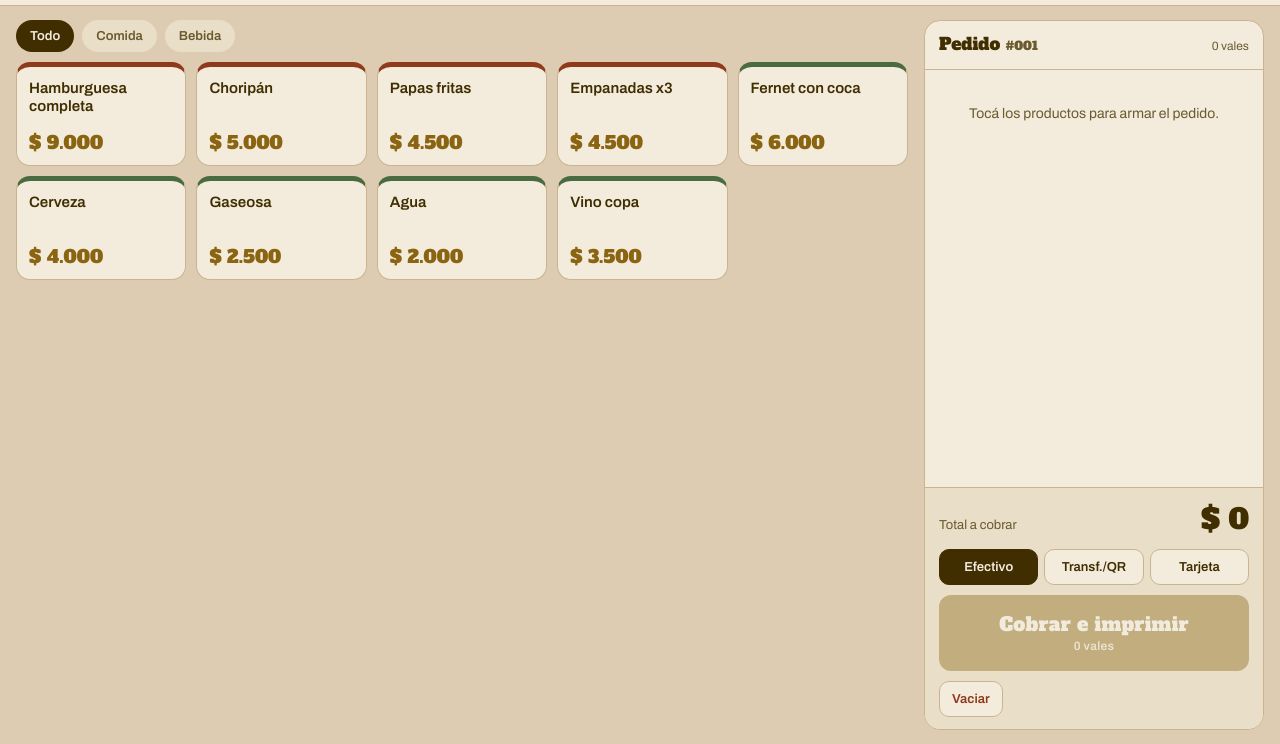
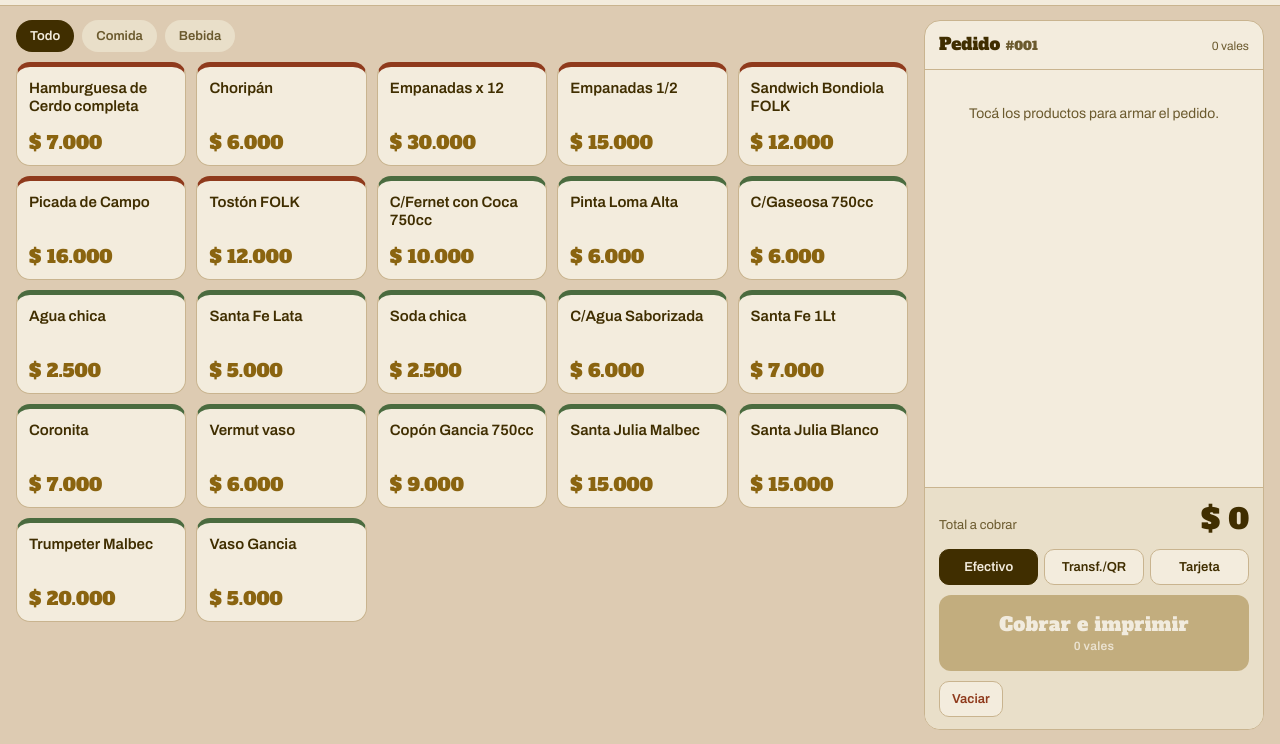
Before and after one commit to prdiegoneyra-gif/grupomagna-bocetos, a plain HTML site: page folk-vales/index.html in a window 1280 px wide. Shown: the part 56-800 px from the top of the page. Drawn offline with Linux system fonts and the light colour scheme.

Commit message:
Vales FOLK: carta real precargada (22 productos)
Co-Authored-By: Claude Fable 5.1 <noreply@anthropic.com>
Claude-Session: https://claude.ai/code/session_017bgLjPgr8cBYTcSpetRh6d

```diff
--- a/folk-vales/index.html
+++ b/folk-vales/index.html
@@ -287,7 +287,7 @@ pre.ticket{font:13px/1.35 ui-monospace,Menlo,Consolas,monospace;background:var(-
 (function(){
 'use strict';
 const $=s=>document.querySelector(s), $$=s=>[...document.querySelectorAll(s)];
-const KEY='folk_vales_v1';
+const KEY='folk_vales_v2';
 const hoy=()=>{const d=new Date();return d.getFullYear()+'-'+String(d.getMonth()+1).padStart(2,'0')+'-'+String(d.getDate()).padStart(2,'0')};
 const fmt=n=>'$ '+Math.round(n).toLocaleString('es-AR');
 const fmtDia=iso=>{const [y,m,d]=iso.split('-');return d+'/'+m+'/'+y};
@@ -296,15 +296,28 @@ const hora=ts=>new Date(ts).toLocaleTimeString('es-AR',{hour:'2-digit',minute:'2
 /* ---------- Estado ---------- */
 let S={
   productos:[
-    {id:'p1',nombre:'Hamburguesa completa',precio:9000,cat:'comida',activo:true},
-    {id:'p2',nombre:'Choripán',precio:5000,cat:'comida',activo:true},
-    {id:'p3',nombre:'Papas fritas',precio:4500,cat:'comida',activo:true},
-    {id:'p4',nombre:'Empanadas x3',precio:4500,cat:'comida',activo:true},
-    {id:'p5',nombre:'Fernet con coca',precio:6000,cat:'bebida',activo:true},
-    {id:'p6',nombre:'Cerveza',precio:4000,cat:'bebida',activo:true},
-    {id:'p7',nombre:'Gaseosa',precio:2500,cat:'bebida',activo:true},
-    {id:'p8',nombre:'Agua',precio:2000,cat:'bebida',activo:true},
-    {id:'p9',nombre:'Vino copa',precio:3500,cat:'bebida',activo:true}
+    {id:'c1',nombre:"Hamburguesa de Cerdo completa",precio:7000,cat:'comida',activo:true},
+    {id:'c2',nombre:"Choripán",precio:6000,cat:'comida',activo:true},
+    {id:'c3',nombre:"Empanadas x 12",precio:30000,cat:'comida',activo:true},
+    {id:'c4',nombre:"Empanadas 1/2",precio:15000,cat:'comida',activo:true},
+    {id:'c5',nombre:"Sandwich Bondiola FOLK",precio:12000,cat:'comida',activo:true},
+    {id:'c6',nombre:"Picada de Campo",precio:16000,cat:'comida',activo:true},
+    {id:'c7',nombre:"Tostón FOLK",precio:12000,cat:'comida',activo:true},
+    {id:'b1',nombre:"C/Fernet con Coca 750cc",precio:10000,cat:'bebida',activo:true},
+    {id:'b2',nombre:"Pinta Loma Alta",precio:6000,cat:'bebida',activo:true},
+    {id:'b3',nombre:"C/Gaseosa 750cc",precio:6000,cat:'bebida',activo:true},
+    {id:'b4',nombre:"Agua chica",precio:2500,cat:'bebida',activo:true},
+    {id:'b5',nombre:"Santa Fe Lata",precio:5000,cat:'bebida',activo:true},
+    {id:'b6',nombre:"Soda chica",precio:2500,cat:'bebida',activo:true},
+    {id:'b7',nombre:"C/Agua Saborizada",precio:6000,cat:'bebida',activo:true},
+    {id:'b8',nombre:"Santa Fe 1Lt",precio:7000,cat:'bebida',activo:true},
+    {id:'b9',nombre:"Coronita",precio:7000,cat:'bebida',activo:true},
+    {id:'b10',nombre:"Vermut vaso",precio:6000,cat:'bebida',activo:true},
+    {id:'b11',nombre:"Copón Gancia 750cc",precio:9000,cat:'bebida',activo:true},
+    {id:'b12',nombre:"Santa Julia Malbec",precio:15000,cat:'bebida',activo:true},
+    {id:'b13',nombre:"Santa Julia Blanco",precio:15000,cat:'bebida',activo:true},
+    {id:'b14',nombre:"Trumpeter Malbec",precio:20000,cat:'bebida',activo:true},
+    {id:'b15',nombre:"Vaso Gancia",precio:5000,cat:'bebida',activo:true}
   ],
   dia:hoy(), contador:0, ventas:[], historial:[], modo:null
 };
--- a/folk-vales/sw.js
+++ b/folk-vales/sw.js
@@ -1,4 +1,4 @@
-const CACHE='folk-vales-v1';
+const CACHE='folk-vales-v2';
 const FILES=['./','./index.html','./manifest.json','./icon-192.png','./icon-512.png'];
 self.addEventListener('install',e=>{e.waitUntil(caches.open(CACHE).then(c=>c.addAll(FILES)).then(()=>self.skipWaiting()))});
 self.addEventListener('activate',e=>{e.waitUntil(caches.keys().then(ks=>Promise.all(ks.filter(k=>k!==CACHE).map(k=>caches.delete(k)))).then(()=>self.clients.claim()))});
```
